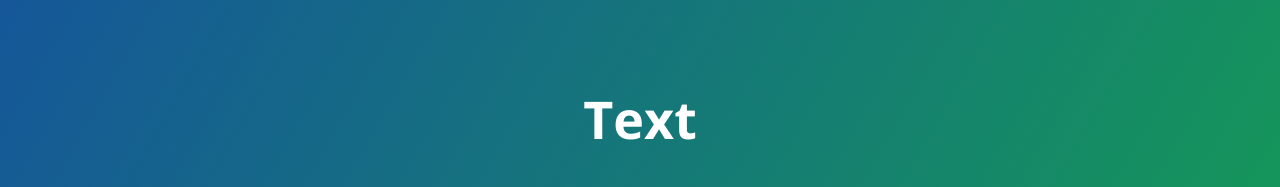
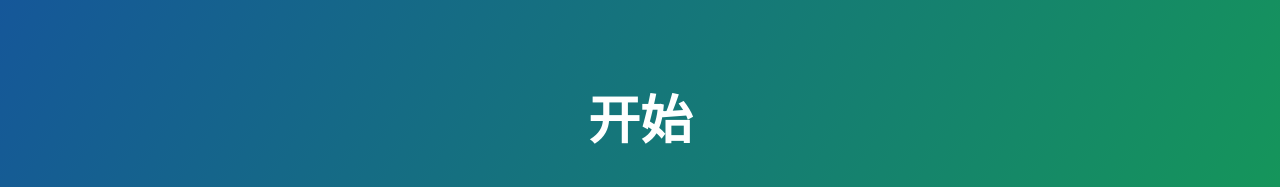
Before and after one commit to xiayujiejie/text, a plain HTML site: page index.html in a window 1280 px wide. Shown: the top 187 px of the page. Drawn offline with nearby package versions, Linux system fonts and the light colour scheme.

Commit message:
text更改为开始

```diff
--- a/index.html
+++ b/index.html
@@ -11,7 +11,7 @@
   </head>
   <body>
     <section class="page-header">
-      <h1 class="project-name">Text</h1>
+      <h1 class="project-name">开始</h1>
       <h2 class="project-tagline"></h2>
       <a href="https://github.com/xiayujiejie/text" class="btn">View on GitHub</a>
       <a href="https://github.com/xiayujiejie/text/zipball/master" class="btn">Download .zip</a>
```
